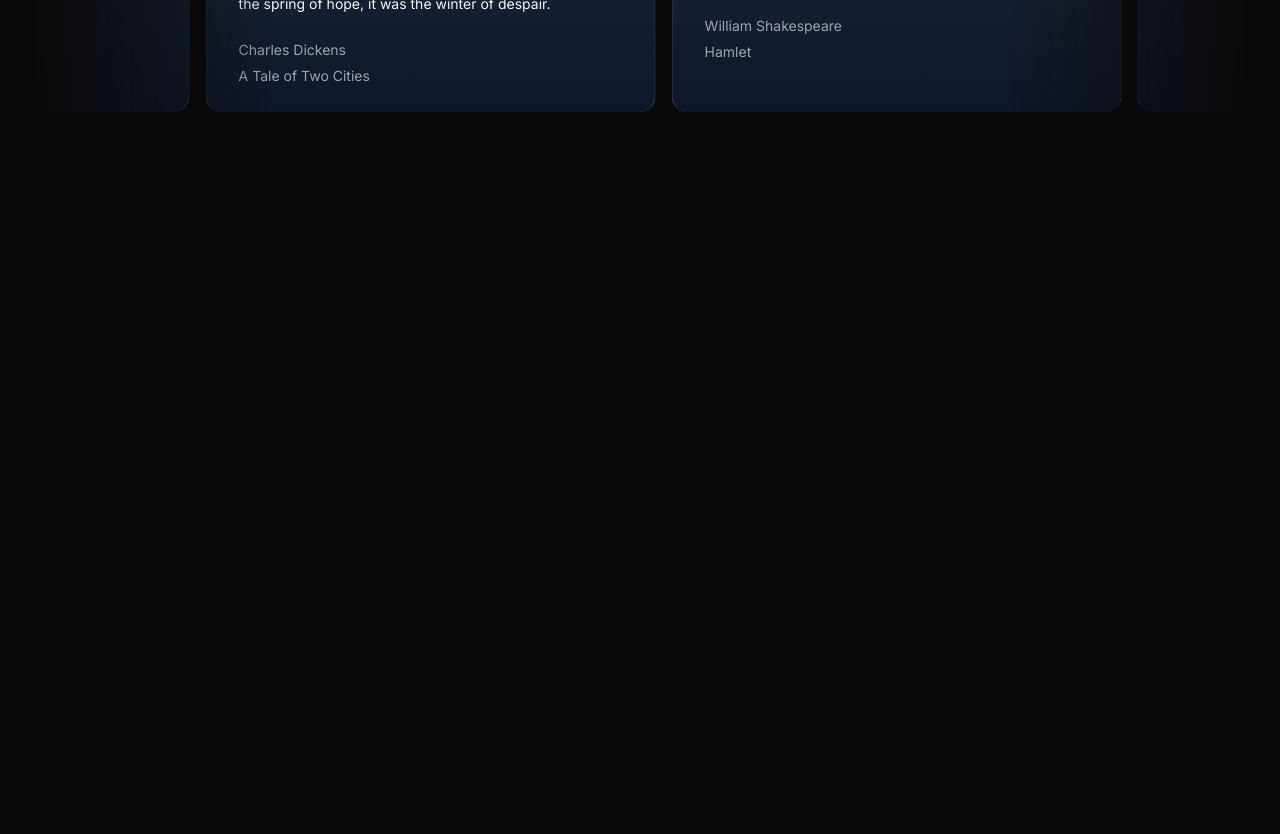
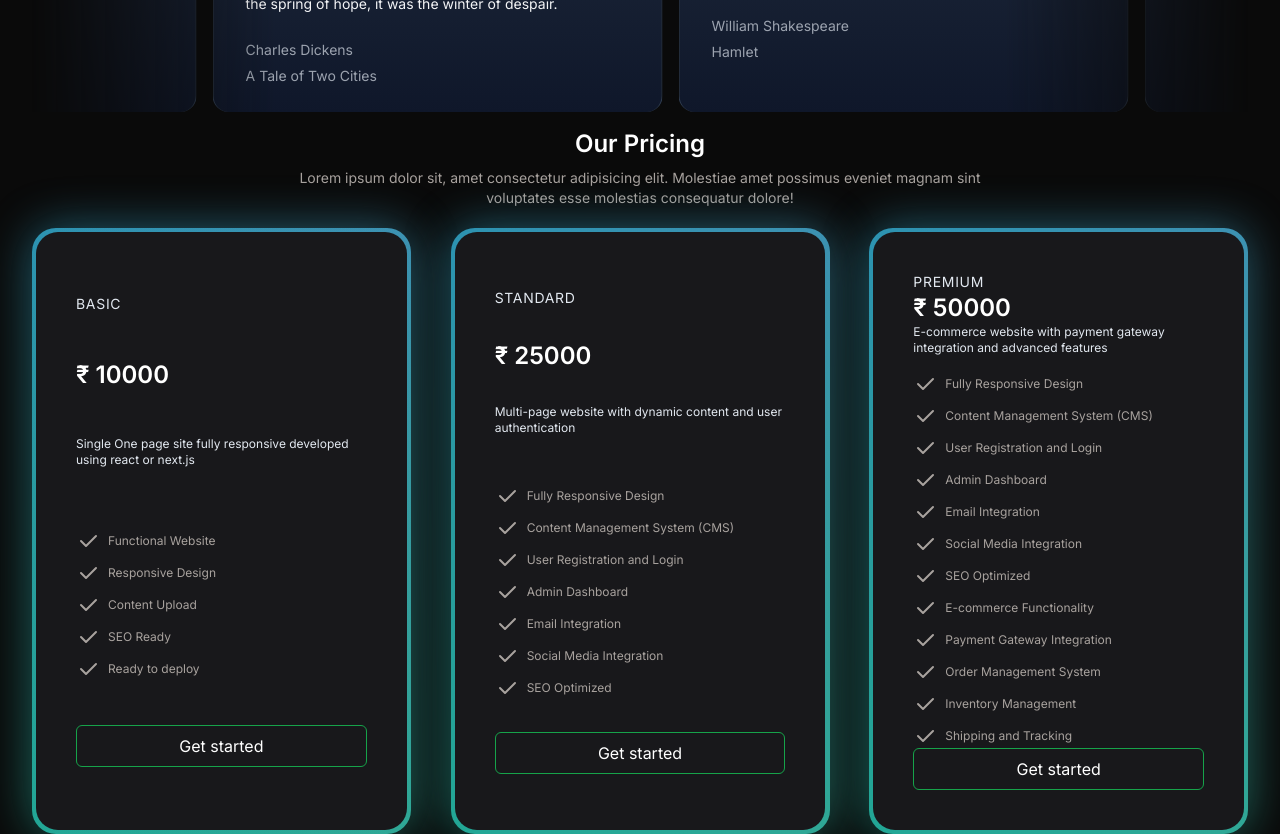
Before and after one commit to arindam923/arindam-site, a Next.js app: page / in a window 1280 px wide. Shown: the part 2700-3534 px from the top of the page. Before the commit the page ends 2828 px from the top, so only its background shows below. Built offline with nearby package versions, Linux system fonts and the light colour scheme.

Commit message:
add a pricing section for my website

```diff
--- a/src/app/page.tsx
+++ b/src/app/page.tsx
@@ -2,33 +2,40 @@
 import Loader from "@/components/common/Loader";
 import StackAvatar from "@/components/common/StackedAvatar";
 import { Spotlight } from "@/components/ui/spot-light-";
-import { IconUsers, IconStarFilled } from '@tabler/icons-react'
+import { IconUsers, IconStarFilled } from "@tabler/icons-react";
 import dynamic from "next/dynamic";
 
+const ServiceSection = dynamic(
+  () => import("@/components/sections/ServiceSection"),
+  {
+    ssr: false,
+    loading: () => <Loader />,
+  }
+);
 
+const PortfolioSection = dynamic(
+  () => import("@/components/sections/PortfolioSection"),
+  {
+    ssr: false,
+    loading: () => <Loader />,
+  }
+);
 
+const TestimonailSection = dynamic(
+  () => import("@/components/sections/TestimonailSection"),
+  {
+    ssr: false,
+    loading: () => <Loader />,
+  }
+);
 
-
-
-const ServiceSection = dynamic(() => import(
-  "@/components/sections/ServiceSection"
-), {
-  ssr: false,
-  loading: () => <Loader />
-})
-
-
-const PortfolioSection = dynamic(() => import("@/components/sections/PortfolioSection"), {
-  ssr: false,
-  loading: () => <Loader />
-})
-
-
-const TestimonailSection = dynamic(() => import("@/components/sections/TestimonailSection"), {
-  ssr: false,
-  loading: () => <Loader />
-})
-
+const PricingSection = dynamic(
+  () => import("@/components/sections/PricingSection"),
+  {
+    ssr: false,
+    loading: () => <Loader />,
+  }
+);
 
 export default function Home() {
   return (
@@ -39,9 +46,14 @@
         <Spotlight fill="#16A34A" className="absolute left-[80%] top-[20px]" />
         <div className="flex flex-col items-center">
           <h3 className="text-sm font-semibold">Best Agency , Best Work</h3>
-          <h1 className="text-5xl font-bold leading-normal text-center">Excellent Service that <br />is Second to None</h1>
-          <p className="lg:w-[60%] text-sm text-stone-400 text-center">Lorem ipsum dolor sit amet consectetur adipisicing elit. Eum at tenetur atque harum magnam quam provident optio praesentium doloribus omnis.
-
+          <h1 className="text-5xl font-bold leading-normal text-center">
+            Excellent Service that <br />
+            is Second to None
+          </h1>
+          <p className="lg:w-[60%] text-sm text-stone-400 text-center">
+            Lorem ipsum dolor sit amet consectetur adipisicing elit. Eum at
+            tenetur atque harum magnam quam provident optio praesentium
+            doloribus omnis.
           </p>
           <div className="mt-4 flex items-center flex-col">
             <NewsletterSubscription />
@@ -52,14 +64,16 @@
               </div>
 
               <div className="flex items-center gap-2">
-                <StackAvatar images={[
-                  "https://i.pravatar.cc/150?img=12",
-                  "https://i.pravatar.cc/150?img=42",
-                  "https://i.pravatar.cc/150?img=23"
-                ]} />
+                <StackAvatar
+                  images={[
+                    "https://i.pravatar.cc/150?img=12",
+                    "https://i.pravatar.cc/150?img=42",
+                    "https://i.pravatar.cc/150?img=23",
+                  ]}
+                />
                 <div className="text-xs ">
                   <div className="flex items-center">
-                    {new Array(5).fill(0).map(it => (
+                    {new Array(5).fill(0).map((it) => (
                       <IconStarFilled />
                     ))}
                     <p>5.0</p>
@@ -74,6 +88,7 @@
       <ServiceSection />
       <PortfolioSection />
       <TestimonailSection />
+      <PricingSection />
     </main>
   );
 }
--- /dev/null
+++ b/src/components/sections/PricingSection.tsx
@@ -0,0 +1,102 @@
+import { IconCheck } from "@tabler/icons-react";
+import { BackgroundGradient } from "../ui/background-gradient";
+
+const packages = [
+  {
+    id: 0,
+    name: "BASIC",
+    price: 10000,
+    description:
+      "Single One page site fully responsive developed using react or next.js",
+    points: [
+      "Functional Website",
+      "Responsive Design",
+      "Content Upload",
+      "SEO Ready",
+      "Ready to deploy",
+    ],
+  },
+  {
+    id: 1,
+    name: "STANDARD",
+    price: 25000,
+    description:
+      "Multi-page website with dynamic content and user authentication",
+    points: [
+      "Fully Responsive Design",
+      "Content Management System (CMS)",
+      "User Registration and Login",
+      "Admin Dashboard",
+      "Email Integration",
+      "Social Media Integration",
+      "SEO Optimized",
+    ],
+  },
+  {
+    id: 2,
+    name: "PREMIUM",
+    price: 50000,
+    description:
+      "E-commerce website with payment gateway integration and advanced features",
+    points: [
+      "Fully Responsive Design",
+      "Content Management System (CMS)",
+      "User Registration and Login",
+      "Admin Dashboard",
+      "Email Integration",
+      "Social Media Integration",
+      "SEO Optimized",
+      "E-commerce Functionality",
+      "Payment Gateway Integration",
+      "Order Management System",
+      "Inventory Management",
+      "Shipping and Tracking",
+    ],
+  },
+];
+
+const PricingSection = () => {
+  return (
+    <section className="container mx-auto flex flex-col items-center">
+      <h2 className="text-2xl font-semibold">Our Pricing</h2>
+      <p className="mt-2 text-sm text-center lg:w-[60%] text-stone-400 leading-5">
+        Lorem ipsum dolor sit, amet consectetur adipisicing elit. Molestiae amet
+        possimus eveniet magnam sint voluptates esse molestias consequatur
+        dolore!
+      </p>
+
+      <div className="grid md:grid-cols-3 gap-10 mt-5">
+        {packages.map((item) => (
+          <BackgroundGradient
+            className="rounded-[22px] flex flex-col justify-around h-full p-4 sm:p-10 bg-zinc-900"
+            key={item.id}
+          >
+            <p className="text-slate-200 text-sm uppercase tracking-wider">
+              {item.name}
+            </p>
+            <h1 className="text-2xl font-semibold"> ₹ {item.price}</h1>
+            <p className="text-slate-200 text-xs ">{item.description}</p>
+
+            <div className="mt-4 space-y-2">
+              {item.points.map((it) => (
+                <p
+                  className="text-xs flex items-center space-x-2 text-stone-400"
+                  key={it}
+                >
+                  <IconCheck />
+                  <span>{it}</span>
+                </p>
+              ))}
+            </div>
+
+            <button className="w-full py-2 rounded-md border border-primary hover:bg-primary">
+              Get started
+            </button>
+          </BackgroundGradient>
+        ))}
+      </div>
+    </section>
+  );
+};
+
+export default PricingSection;
--- /dev/null
+++ b/src/components/ui/background-gradient.tsx
@@ -0,0 +1,74 @@
+"use client";
+
+import React from "react";
+import { motion } from "framer-motion";
+import { cn } from "@/lib/utils";
+
+export const BackgroundGradient = ({
+  children,
+  className,
+  containerClassName,
+  animate = true,
+}: {
+  children?: React.ReactNode;
+  className?: string;
+  containerClassName?: string;
+  animate?: boolean;
+}) => {
+  const variants = {
+    initial: {
+      backgroundPosition: "0 50%",
+    },
+    animate: {
+      backgroundPosition: ["0, 50%", "100% 50%", "0 50%"],
+    },
+  };
+  return (
+    <div className={cn("relative p-[4px] group", containerClassName)}>
+      <motion.div
+        variants={animate ? variants : undefined}
+        initial={animate ? "initial" : undefined}
+        animate={animate ? "animate" : undefined}
+        transition={
+          animate
+            ? {
+                duration: 5,
+                repeat: Infinity,
+                repeatType: "reverse",
+              }
+            : undefined
+        }
+        style={{
+          backgroundSize: animate ? "400% 400%" : undefined,
+        }}
+        className={cn(
+          "absolute inset-0 rounded-3xl z-[1] opacity-60 group-hover:opacity-100 blur-xl  transition duration-500 will-change-transform",
+          " bg-[radial-gradient(circle_farthest-side_at_0_100%,#00ccb1,transparent),radial-gradient(circle_farthest-side_at_100%_0,#7b61ff,transparent),radial-gradient(circle_farthest-side_at_100%_100%,#ffc414,transparent),radial-gradient(circle_farthest-side_at_0_0,#1ca0fb,#141316)]"
+        )}
+      />
+      <motion.div
+        variants={animate ? variants : undefined}
+        initial={animate ? "initial" : undefined}
+        animate={animate ? "animate" : undefined}
+        transition={
+          animate
+            ? {
+                duration: 5,
+                repeat: Infinity,
+                repeatType: "reverse",
+              }
+            : undefined
+        }
+        style={{
+          backgroundSize: animate ? "400% 400%" : undefined,
+        }}
+        className={cn(
+          "absolute inset-0 rounded-3xl z-[1] will-change-transform",
+          "bg-[radial-gradient(circle_farthest-side_at_0_100%,#00ccb1,transparent),radial-gradient(circle_farthest-side_at_100%_0,#7b61ff,transparent),radial-gradient(circle_farthest-side_at_100%_100%,#ffc414,transparent),radial-gradient(circle_farthest-side_at_0_0,#1ca0fb,#141316)]"
+        )}
+      />
+
+      <div className={cn("relative z-10", className)}>{children}</div>
+    </div>
+  );
+};
```
